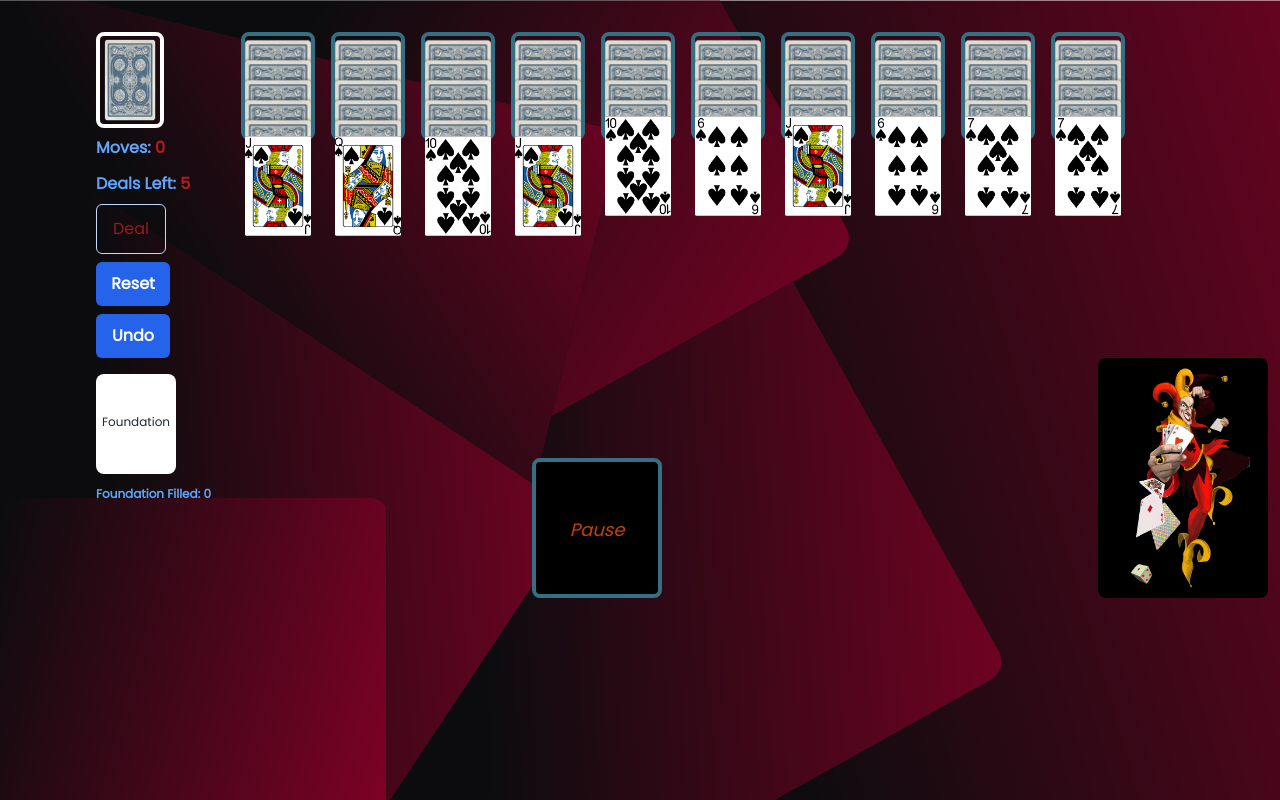
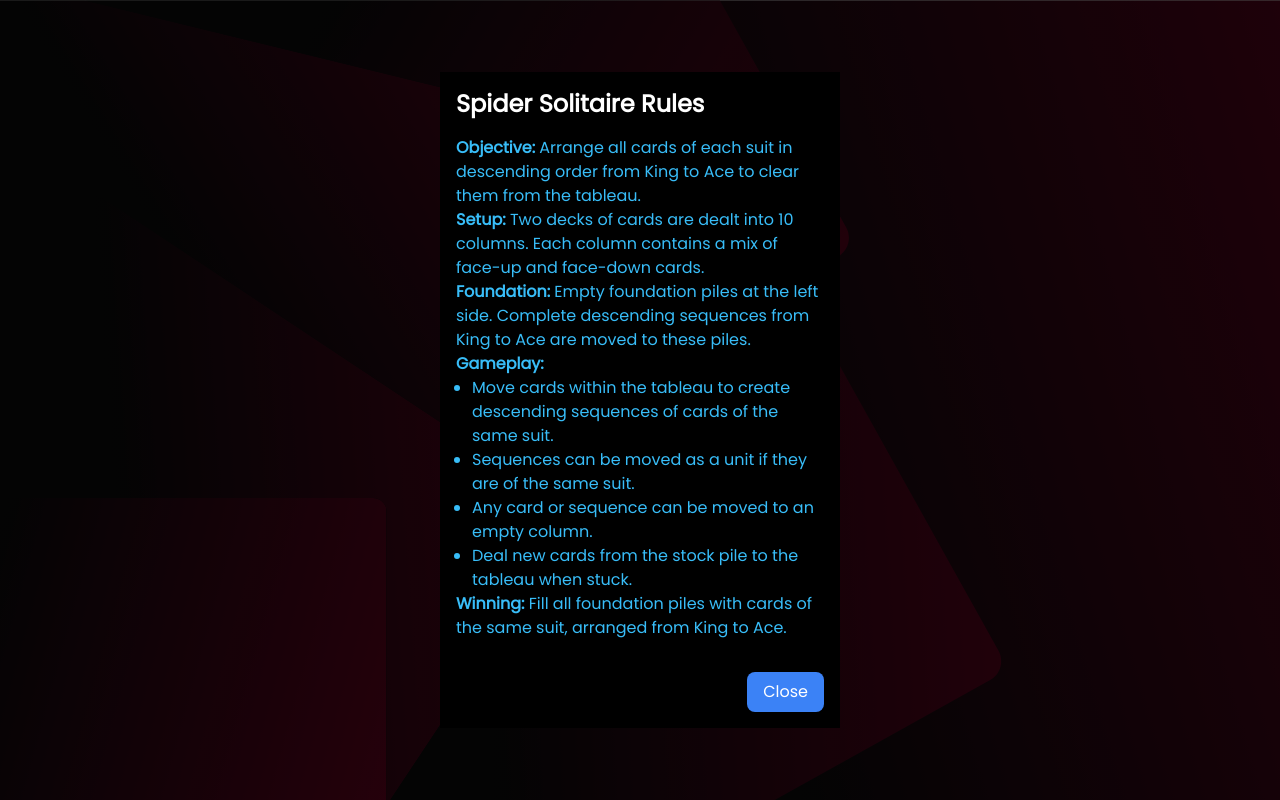
Before and after one commit to wania-khan/solitare, a React (Create React App) app: page / in a window 1280 px wide. Built offline with nearby package versions, Linux system fonts and the light colour scheme.

Commit message:
Added the rules popup and difficulty Also added the Congratulatory message on completing gamr successfully Adjusted UI a bit

```diff
--- a/src/App.js
+++ b/src/App.js
@@ -1,15 +1,19 @@
 import './App.css';
 import Module1 from './components/module-1';
 import bgImage from './assets/images/bg.svg';
+
 function App() {
   return (
     <>
-   <div className="font-[Poppins] text-white pl-[96px] pt-5" style={{
+      <div
+        className="font-[Poppins] text-white min-h-screen"
+        style={{
           backgroundImage: `url(${bgImage})`,
           backgroundSize: 'cover',
           backgroundPosition: 'center',
-        height: '100vh'
-      }}>
+          backgroundRepeat: 'no-repeat',
+        }}
+      >
         <Module1 />
       </div>
     </>
--- a/src/components/module-1.js
+++ b/src/components/module-1.js
@@ -42,6 +42,7 @@ const Card = ({ card, index, stackIndex, onDragStart }) => (
         className="w-[68px] h-[100px] object-cover"
         draggable={card.name !== "Back"}
         onDragStart={(e) => onDragStart(e, { stackIndex, cardIndex: index })}
+        onError={(e) => e.target.src = Back} // Fallback to Back if image fails to load
     />
 );
 
@@ -85,12 +86,16 @@ const Module1 = () => {
     const [completedFoundations, setCompletedFoundations] = useState([]);
     const [gameOver, setGameOver] = useState(false);
     const [history, setHistory] = useState([]); // Track history for undo functionality
+    const [showRules, setShowRules] = useState(true); // Show rules initially
+    const [difficulty, setDifficulty] = useState(null); // Selected difficulty level
 
     useEffect(() => {
-        initializeGame();
-    }, []);
+        if (difficulty) {
+            initializeGame(difficulty);
+        }
+    }, [difficulty]);
 
-    const initializeGame = () => {
+    const initializeGame = (selectedDifficulty) => {
         const newDeck = generateDeck();
         const initialStacks = Array(10)
             .fill(null)
@@ -105,6 +110,9 @@ const Module1 = () => {
                 return stack;
             });
 
+        const foundationSlots = selectedDifficulty === "Easy" ? 1 :
+            selectedDifficulty === "Medium" ? 2 : 3;
+
         // Prepare deal deck with 50 cards
         const newDealDeck = newDeck.slice(0, 50);
         setDealDeck(newDealDeck);
@@ -114,9 +122,10 @@ const Module1 = () => {
         setMoves(0);
         setDeals(5);
         setFoundations(0);
-        setCompletedFoundations([]);
+        setCompletedFoundations(Array(foundationSlots).fill(null)); // Initialize the correct number of foundations
         setGameOver(false);
         setHistory([]); // Reset history for undo
+        setShowRules(false); // Hide rules after initializing
     };
 
     const saveHistory = () => {
@@ -174,11 +183,15 @@ const Module1 = () => {
                     newStacks[toStackIndex].length - 13
                 );
                 setFoundations(foundations + 1);
-                setCompletedFoundations([...completedFoundations, King]); // Use the King card
+                setCompletedFoundations(prev => {
+                    const updated = [...prev];
+                    updated[foundations] = King; // Use the King card for foundation
+                    return updated;
+                });
                 setCardStacks(newStacks);
 
                 // Check if the game is over
-                if (foundations + 1 >= 1) { // 1 or more suits completed
+                if (foundations + 1 >= completedFoundations.length) { // Based on the selected difficulty
                     setGameOver(true);
                 }
             }
@@ -220,8 +233,50 @@ const Module1 = () => {
 
     return (
         <>
+            {showRules ? (
+                <div className="absolute top-0 left-0 right-0 bottom-0 flex flex-col justify-center items-center bg-black bg-opacity-70 z-50 p-4">
+                    <div className="relative p-4 max-h-screen w-[400px] bg-black overflow-y-auto">
+                        <h2 className="text-2xl font-bold mb-4">Spider Solitaire Rules</h2>
+                        <ul className="text-[#38bdf8] mb-4">
+                            <li><strong>Objective:</strong> Arrange all cards of each suit in descending order from King to Ace to clear them from the tableau.</li>
+                            <li><strong>Setup:</strong> Two decks of cards are dealt into 10 columns. Each column contains a mix of face-up and face-down cards.</li>
+                            <li><strong>Foundation:</strong> Empty foundation piles at the left side. Complete descending sequences from King to Ace are moved to these piles.</li>
+                            <li><strong>Gameplay:</strong>
+                                <ul className="ml-4 list-disc">
+                                    <li>Move cards within the tableau to create descending sequences of cards of the same suit.</li>
+                                    <li>Sequences can be moved as a unit if they are of the same suit.</li>
+                                    <li>Any card or sequence can be moved to an empty column.</li>
+                                    <li>Deal new cards from the stock pile to the tableau when stuck.</li>
+                                </ul>
+                            </li>
+                            <li><strong>Winning:</strong> Fill all foundation piles with cards of the same suit, arranged from King to Ace.</li>
+                        </ul>
+                        <div className="flex justify-end">
+                            <button className="bg-blue-500 text-white py-2 px-4 rounded-lg mt-4" onClick={() => setShowRules(false)}>
+                                Close
+                            </button>
+                        </div>
+                    </div>
+                </div>
+            ) : difficulty === null ? (
+                <div className="absolute top-0 left-0 right-0 bottom-0 bg-black bg-opacity-80 z-50 p-4">
+                    <div className="absolute top-[200px] left-[500px] right-0 bottom-0 bg-black h-[260px] w-[280px] rounded-lg flex flex-col justify-center items-center">
+                        <h2 className="text-2xl text-white font-bold mb-4">Select Difficulty</h2>
+                        <button className="bg-blue-700 text-white py-2 px-4 rounded-lg mb-2" onClick={() => setDifficulty("Easy")}>
+                            Easy
+                        </button>
+                        <button className="bg-green-600 text-white py-2 px-4 rounded-lg mb-2" onClick={() => setDifficulty("Medium")}>
+                            Medium
+                        </button>
+                        <button className="bg-red-600 text-white py-2 px-4 rounded-lg mb-2" onClick={() => setDifficulty("Hard")}>
+                            Hard
+                        </button>
+                    </div>
+                </div>
+            ) : (
+                <>
                     <div className="m-auto flex">
-                <div className="flex flex-col justify-center mt-3">
+                        <div className="ml-20 flex flex-col justify-center mt-3">
                             <div className="relative mb-2">
                                 <img
                                     alt="deal"
@@ -246,22 +301,25 @@ const Module1 = () => {
                             >
                                 Deal
                             </button>
-                    <button className="mt-2 py-[10px] px-3 w-[74px] rounded-md bg-blue-600 text-white font-semibold" onClick={initializeGame}>
+                            <button className="mt-2 py-[10px] px-3 w-[74px] rounded-md bg-blue-600 text-white font-semibold" onClick={() => initializeGame(difficulty)}>
                                 Reset
                             </button>
                             <button className="mt-2 py-[10px] px-3 w-[74px] rounded-md bg-blue-600 text-white font-semibold" onClick={undoMove}>
                                 Undo
                             </button>
-                    <div className="bg-white w-20 h-[100px] rounded-lg mt-4 relative">
+                            <div className="flex mt-4 space-x-4">
                                 {completedFoundations.map((card, index) => (
+                                    <div key={index} className="bg-white w-20 h-[100px] rounded-lg relative">
+                                        {card && (
                                             <img
-                                key={index}
                                                 src={card}
                                                 alt={`foundation-${index}`}
                                                 className="w-20 h-[98px] object-cover"
                                             />
+                                        )}
+                                        <p className="absolute text-xs text-gray-800 mt-10 ml-[6px]">Foundation</p>
+                                    </div>
                                 ))}
-                        <p className="absolute text-xs text-gray-800 mt-10 ml-[6px]">Foundation</p>
                             </div>
                             <div className="inline">
                                 <h3 className="text-blue-400 font-semibold text-xs mt-3">
@@ -304,6 +362,8 @@ const Module1 = () => {
                         </div>
                     )}
                 </>
+            )}
+        </>
     );
 };
 
```
Lines whose indentation alone changed are shown as unchanged.
